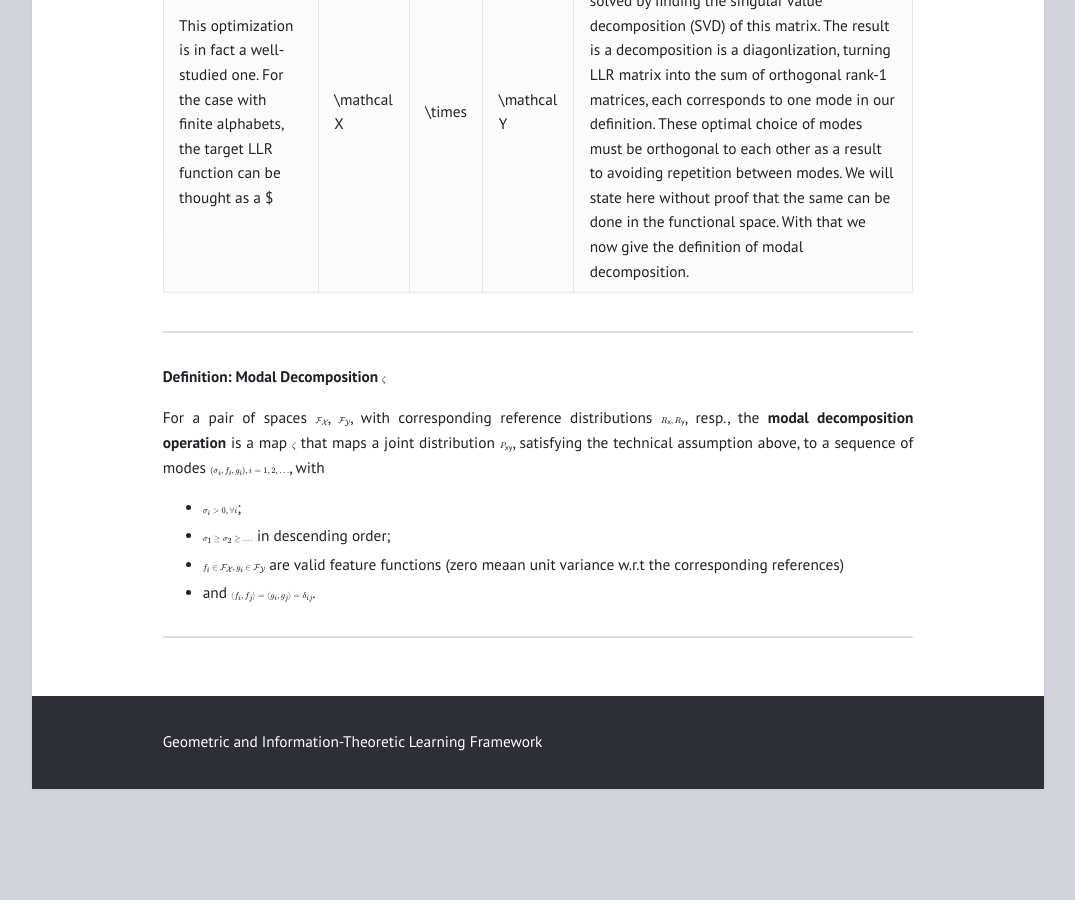
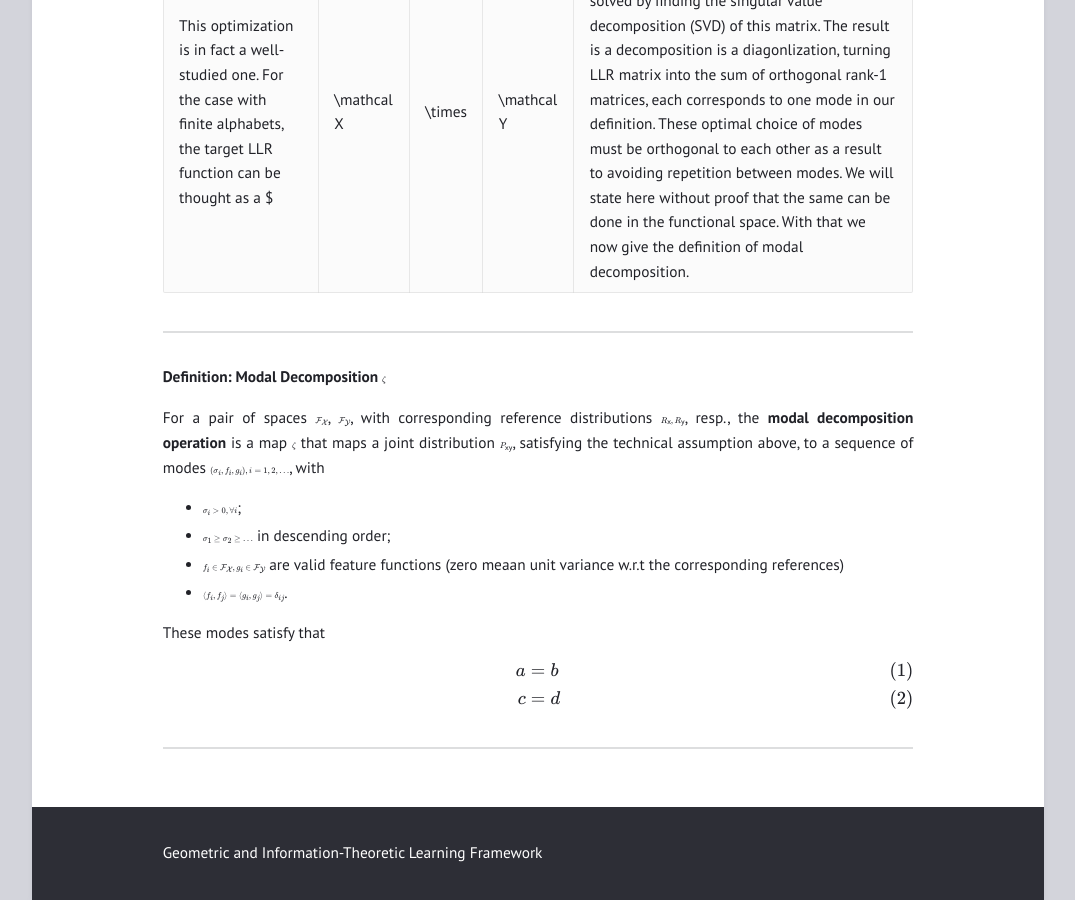
Before and after one commit to gilearning/gilearning.github.io, a Jekyll site: the page built from _posts/2022-08-15-ModalDecomposition.md, in a window 1280 px wide and 900 px high, scrolled down 3075 px. Shown: the whole window, without its empty margins (102-1177 px from the left). Built offline with Jekyll 4.4.1, drawn with Linux system fonts in a browser that asks for light colours; formulas are drawn with MathJax 3; before the commit the page ends 3864 px from its top, so only the background shows below that.

Commit message:
Update 2022-08-15-ModalDecomposition.md

```diff
--- a/_posts/2022-08-15-ModalDecomposition.md
+++ b/_posts/2022-08-15-ModalDecomposition.md
@@ -109,6 +109,15 @@ For a pair of spaces $\mathcal {F_X}$, $\mathcal {F_Y}$, with corresponding refe
 * $\sigma_i > 0, \forall i$;
 * $\sigma_1 \geq \sigma_2 \geq \ldots$ in descending order;
 * $f_i \in \mathcal {F_X}, g_i \in \mathcal {F_Y}$ are valid feature functions (zero meaan unit variance w.r.t the corresponding references)
-* and $\langle f_i, f_j\rangle = \langle g_i, g_j \rangle = \delta_{ij}$.
+* $\langle f_i, f_j\rangle = \langle g_i, g_j \rangle = \delta_{ij}$.
+
+These modes satisfy that
+
+$$
+\begin{align}
+a&=b\\
+c&=d
+\end{align}
+$$
 
 ---
```
